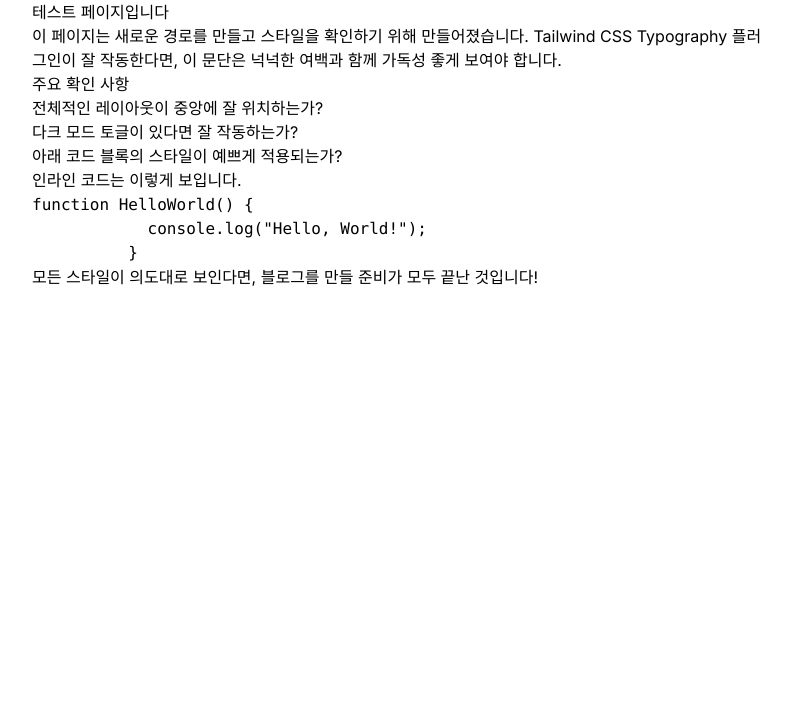
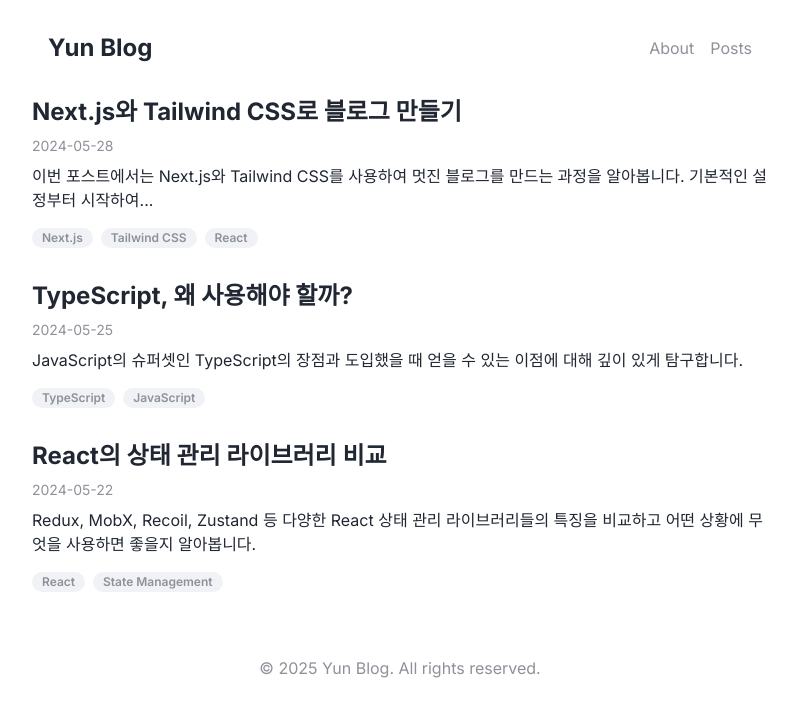
Before and after one commit to Yseek/yun-blog, a Next.js app: page /yun-blog/ in a window 1280 px wide. Shown: the top 716 px of the page, without its empty margins (240-1036 px from the left). Built offline with nearby package versions, Linux system fonts and the light colour scheme.

Commit message:
✨ 틀 잡기기

```diff
--- a/src/app/globals.css
+++ b/src/app/globals.css
@@ -1,3 +1,30 @@
-/* src/app/globals.css */
+@import "tailwindcss";
 
-@import "tailwindcss";
+@theme {
+  --color-background: oklch(100% 0 0);
+  --color-foreground: oklch(27.13% 0.022 263.88);
+
+  --color-primary: oklch(32.91% 0.109 263.59);
+  --color-primary-foreground: oklch(98.11% 0.005 264.42);
+
+  --color-muted: oklch(96.08% 0.006 264.42);
+  --color-muted-foreground: oklch(65.73% 0.012 263.63);
+}
+
+@layer base {
+  .dark {
+    --color-background: oklch(27.13% 0.022 263.88);
+    --color-foreground: oklch(98.11% 0.005 264.42);
+
+    --color-primary: oklch(98.11% 0.005 264.42);
+    --color-primary-foreground: oklch(32.91% 0.109 263.59);
+
+    --color-muted: oklch(30.34% 0.035 264.24);
+    --color-muted-foreground: oklch(74.96% 0.009 264.12);
+  }
+}
+
+body {
+  background-color: var(--color-background);
+  color: var(--color-foreground);
+}
--- a/src/app/layout.tsx
+++ b/src/app/layout.tsx
@@ -2,6 +2,7 @@ import type { Metadata } from "next";
 import "./globals.css";
 import { Inter } from "next/font/google";
 import { ThemeProvider } from "@/components/theme-provider";
+import { Header } from "@/components/Header"; // Header 컴포넌트 import
 
 const inter = Inter({ subsets: ["latin"] });
 
@@ -18,7 +19,6 @@ export default function RootLayout({
   return (
     <html lang="en" suppressHydrationWarning>
       <body className={inter.className}>
-        {/* ThemeProvider로 전체를 감싸줍니다. */}
         <ThemeProvider
           attribute="class"
           defaultTheme="system"
@@ -26,12 +26,10 @@ export default function RootLayout({
           disableTransitionOnChange
         >
           <div className="max-w-3xl mx-auto px-4">
-            <header>
-              {/* 여기에 나중에 헤더/내비게이션 바를 추가합니다. */}
-            </header>
+            <Header /> {/* Header 컴포넌트 추가 */}
             <main>{children}</main>
-            <footer>
-              {/* 여기에 나중에 푸터를 추가합니다. */}
+            <footer className="text-center text-muted-foreground py-8">
+              © {new Date().getFullYear()} Yun Blog. All rights reserved.
             </footer>
           </div>
         </ThemeProvider>
--- a/src/app/page.tsx
+++ b/src/app/page.tsx
@@ -1,37 +1,12 @@
+import { PostPreview } from '@/components/PostPreview';
+import { posts } from '@/posts';
+
 export default function Home() {
   return (
-    // article 태그에 prose 클래스를 적용하여 내부의 HTML 요소들에 자동으로 스타일을 입힙니다.
-    // dark:prose-invert는 다크 모드일 때 글자색 등을 반전시켜주는 마법 같은 클래스입니다.
-    <article className="prose dark:prose-invert">
-      <h1>테스트 페이지입니다</h1>
-      <p>
-        이 페이지는 새로운 경로를 만들고 스타일을 확인하기 위해 만들어졌습니다.
-        Tailwind CSS Typography 플러그인이 잘 작동한다면, 이 문단은 넉넉한
-        여백과 함께 가독성 좋게 보여야 합니다.
-      </p>
-
-      <h2>주요 확인 사항</h2>
-      <ul>
-        <li>전체적인 레이아웃이 중앙에 잘 위치하는가?</li>
-        <li>다크 모드 토글이 있다면 잘 작동하는가?</li>
-        <li>아래 코드 블록의 스타일이 예쁘게 적용되는가?</li>
-      </ul>
-
-      <p>
-        인라인 코드는 <code>이렇게</code> 보입니다.
-      </p>
-
-      <pre>
-        <code>
-          {`function HelloWorld() {
-            console.log("Hello, World!");
-          }`}
-        </code>
-      </pre>
-
-      <p>
-        모든 스타일이 의도대로 보인다면, 블로그를 만들 준비가 모두 끝난 것입니다!
-      </p>
-    </article>
+    <div>
+      {posts.map((post) => (
+        <PostPreview key={post.id} post={post} />
+      ))}
+    </div>
   );
 }
--- /dev/null
+++ b/src/components/Header.tsx
@@ -0,0 +1,22 @@
+import Link from 'next/link';
+
+export function Header() {
+  return (
+    <header className="py-8">
+      <div className="container mx-auto flex justify-between items-center px-4">
+        <Link href="/" className="text-2xl font-bold">
+          Yun Blog
+        </Link>
+        <nav className="flex space-x-4">
+          <Link href="/about" className="text-muted-foreground hover:text-foreground">
+            About
+          </Link>
+          <Link href="/posts" className="text-muted-foreground hover:text-foreground">
+            Posts
+          </Link>
+          {/* 다크 모드 토글 버튼 등 추가 가능 */}
+        </nav>
+      </div>
+    </header>
+  );
+}
--- /dev/null
+++ b/src/components/PostPreview.tsx
@@ -0,0 +1,23 @@
+import Link from 'next/link';
+import type { Post } from '@/posts';
+
+export function PostPreview({ post }: { post: Post }) {
+  return (
+    <article className="mb-8">
+      <h2 className="text-2xl font-bold mb-2">
+        <Link href={`/posts/${post.id}`} className="hover:underline">
+          {post.title}
+        </Link>
+      </h2>
+      <p className="text-muted-foreground text-sm mb-2">{post.date}</p>
+      <p className="mb-4">{post.summary}</p>
+      <div className="flex flex-wrap gap-2">
+        {post.tags.map((tag) => (
+          <span key={tag} className="bg-muted text-muted-foreground text-xs font-semibold px-2.5 py-0.5 rounded-full">
+            {tag}
+          </span>
+        ))}
+      </div>
+    </article>
+  );
+}
--- /dev/null
+++ b/src/posts/index.tsx
@@ -0,0 +1,31 @@
+export interface Post {
+  id: number;
+  title: string;
+  date: string;
+  summary: string;
+  tags: string[];
+}
+
+export const posts: Post[] = [
+  {
+    id: 1,
+    title: 'Next.js와 Tailwind CSS로 블로그 만들기',
+    date: '2024-05-28',
+    summary: '이번 포스트에서는 Next.js와 Tailwind CSS를 사용하여 멋진 블로그를 만드는 과정을 알아봅니다. 기본적인 설정부터 시작하여...',
+    tags: ['Next.js', 'Tailwind CSS', 'React'],
+  },
+  {
+    id: 2,
+    title: 'TypeScript, 왜 사용해야 할까?',
+    date: '2024-05-25',
+    summary: 'JavaScript의 슈퍼셋인 TypeScript의 장점과 도입했을 때 얻을 수 있는 이점에 대해 깊이 있게 탐구합니다.',
+    tags: ['TypeScript', 'JavaScript'],
+  },
+  {
+    id: 3,
+    title: 'React의 상태 관리 라이브러리 비교',
+    date: '2024-05-22',
+    summary: 'Redux, MobX, Recoil, Zustand 등 다양한 React 상태 관리 라이브러리들의 특징을 비교하고 어떤 상황에 무엇을 사용하면 좋을지 알아봅니다.',
+    tags: ['React', 'State Management'],
+  },
+];
--- a/tailwind.config.ts
+++ b/tailwind.config.ts
@@ -1,15 +1,15 @@
-// tailwind.config.ts
-
 import type { Config } from 'tailwindcss'
 
 const config: Config = {
-  darkMode: 'class', // ◀◀ 배열이 아닌 문자열로 수정
+  darkMode: 'class',
   content: [
     './src/app/**/*.{js,ts,jsx,tsx,mdx}',
     './src/components/**/*.{js,ts,jsx,tsx,mdx}',
   ],
   theme: {
-    extend: {},
+    extend: {
+      // 이 부분을 비워두거나 삭제합니다.
+    },
   },
   plugins: [
     require('@tailwindcss/typography')
```
